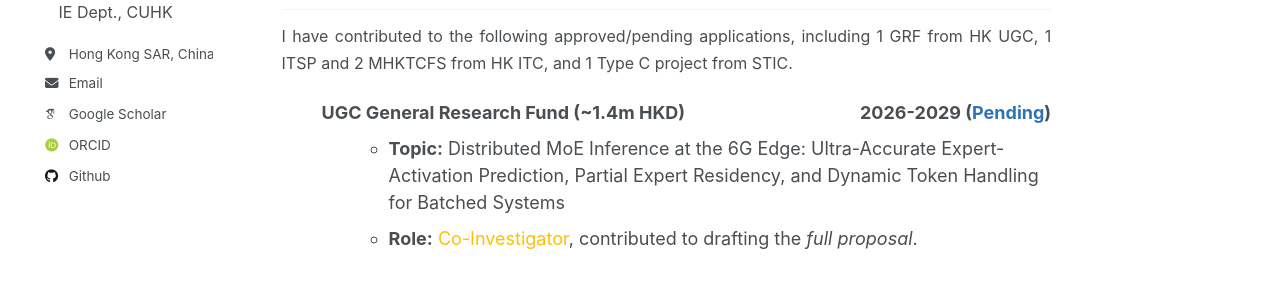
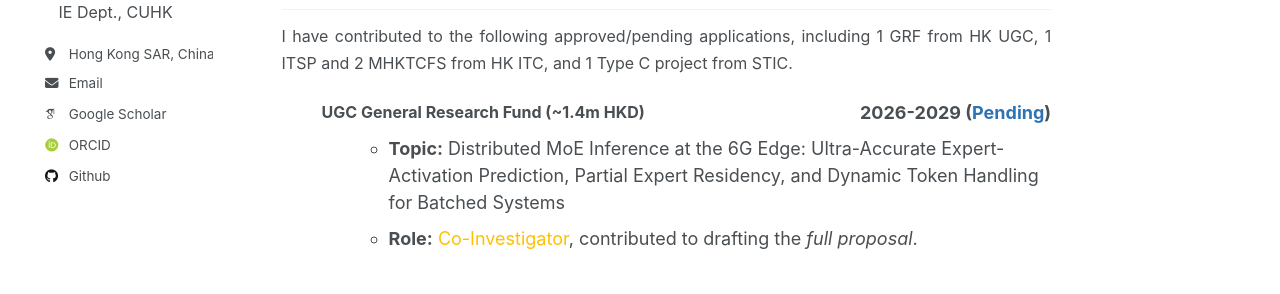
Before and after one commit to yuyangdu01/yuyangdu01.github.io, a Jekyll site: the page built from _pages/funding.md, in a window 1280 px wide. Shown: the part 356-650 px from the top of the page. Built offline with Jekyll 4.4.1, drawn with Linux system fonts in a browser that asks for light colours; some web fonts are replaced.

Commit message:
Update funding.md

```diff
--- a/_pages/funding.md
+++ b/_pages/funding.md
@@ -22,7 +22,7 @@ Approved/Pending
 <ol>
 
 <li style="display: flex; justify-content: space-between; align-items: center; list-style-type: none; margin-bottom: 0.5em;">
-  <b>UGC General Research Fund (~1.4m HKD)</b>
+  <font size=3><b>UGC General Research Fund (~1.4m HKD)</b></font>
   <b>2026-2029 (<span style="color: #2e74b5;">Pending</span>)</b>
 </li>
 <ul style="margin-left: 1.5em;">
```
